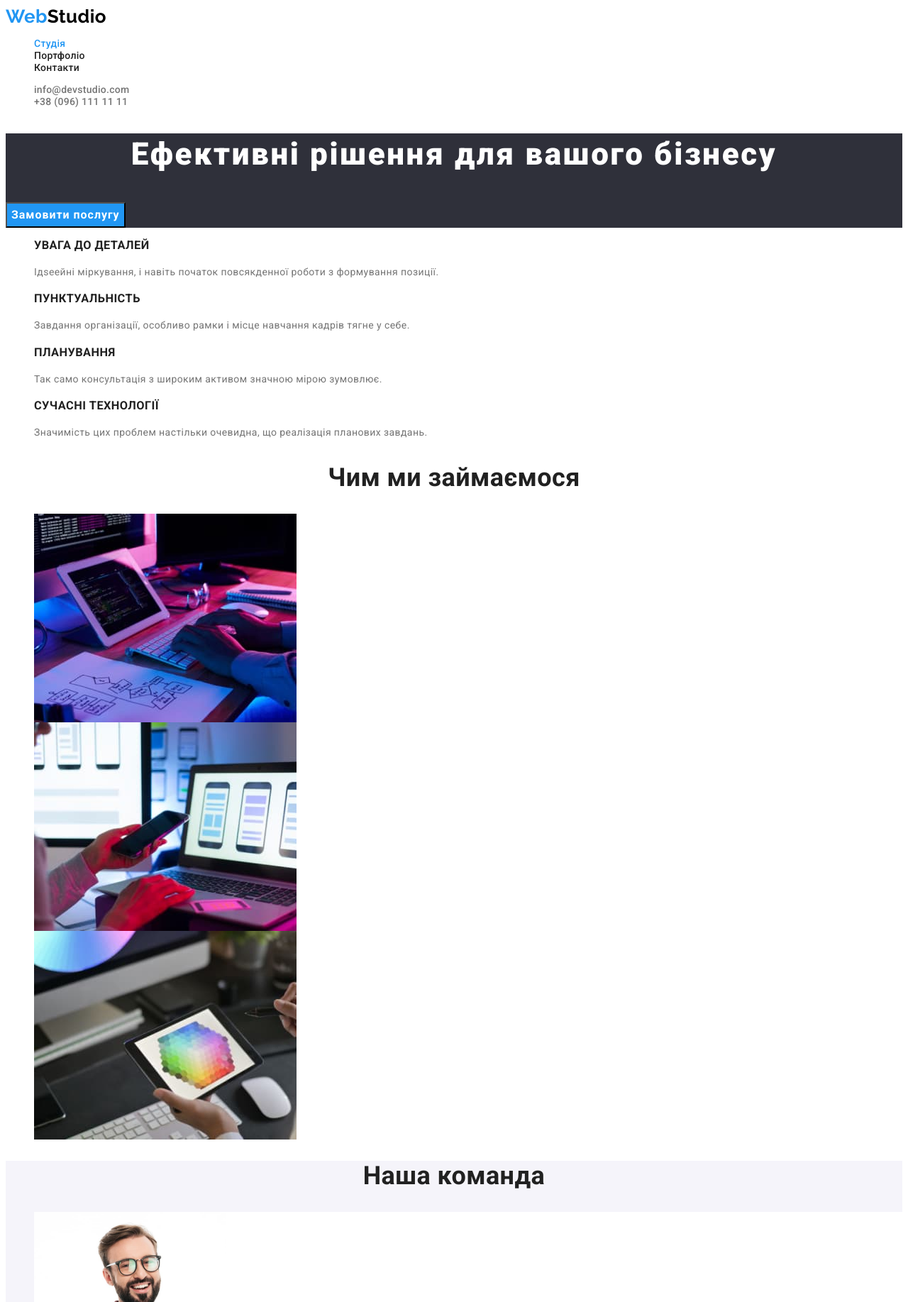
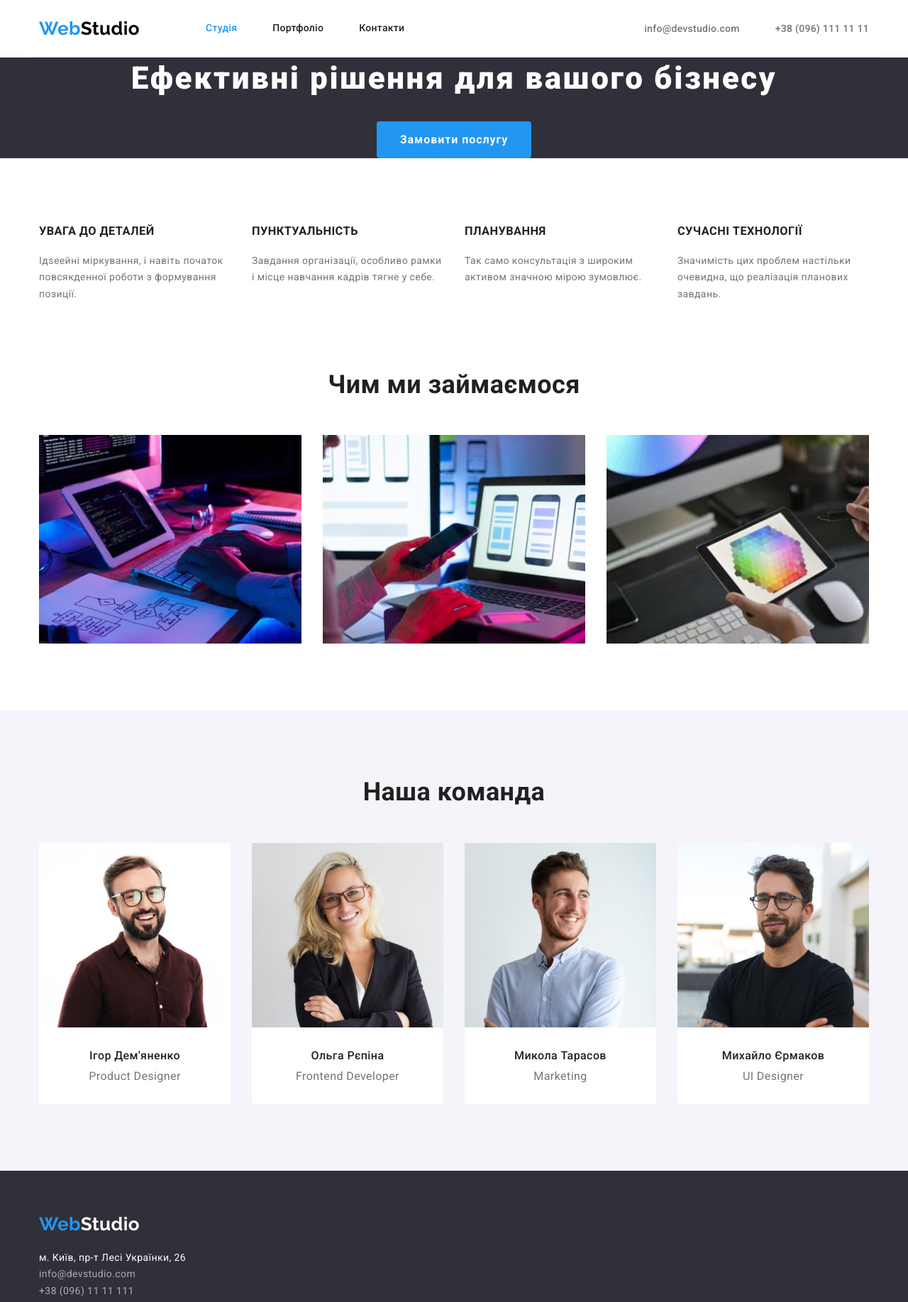
Before and after one commit to UlyanaMysakovets/goit-markup-hw-03, a plain HTML site: page index.html in a window 1280 px wide. Shown: the top 1835 px of the page at 71% size. Drawn offline with nearby package versions, Linux system fonts and the light colour scheme.

Commit message:
Внесла корективи
Додала флексбокси

```diff
--- a/css/styles.css
+++ b/css/styles.css
@@ -27,6 +27,21 @@
 
 }
 
+h1,
+h2,
+h3,
+h4,
+p {
+    margin-top: 0;
+    margin-bottom: 0;
+}
+
+ul,ol {
+    margin-top: 0;
+    margin-bottom: 0;
+    padding-left: 0;
+}
+
 body {
     background-color: #fff;
     color: var(--primary-text-color);
@@ -39,13 +54,7 @@ body {
     list-style: none;
 }
 
-.logo {
-    color: var(--logo-color);
-    font-family: Raleway, sans-serif;
-    font-weight: 700;
-    font-size: 26px;
-    line-height: 1.19;
-}
+
 
 .accent {
     color: var(--accent-color)
@@ -62,11 +71,49 @@ body {
 
 img {
     display: block;
+    max-width: 100%;
+    height: auto;
 }
 
+/* Header */
+.container {
+    width: 1200px;
+    margin-left: auto;
+    margin-right: auto;
+    padding-left: 15px;
+    padding-right: 15px;
+}
 
+.page-header-container {
+    display: flex;
+    border-bottom: 1px solid #ECECEC;
+}
+
+.page-nav {
+    display: flex;
+    align-items: center;
+}
+
+.menu-nav {
+    display: flex;
+    align-items: center;
+    column-gap: 50px;
+}
+
+.logo {
+    margin-right: 93px;
+    color: var(--logo-color);
+    font-family: Raleway, sans-serif;
+    font-weight: 700;
+    font-size: 26px;
+    line-height: 1.19;
+}
 
 .menu-nav .link {
+    display: block;
+    padding-top: 32px;
+    padding-bottom: 32px;
+
     color: var(--primary-text-color);
     font-weight: 500;
     font-size: 14px;
@@ -96,17 +143,30 @@ img {
     color: var(--accent-color);
 }
 
+.contacts {
+    display: flex;
+    margin-left: auto;
+    align-items: center;
+}
+
+.contacts .item + .item {
+    margin-left: 50px;
+}
+
 /* hero */
 .hero {
     background-color: var(--background-dark-color);
+    text-align: center;
 }
 .hero-title {
+    margin-bottom: 30px;
+
     color: var(--hero-title-color);
     font-family: 'Roboto';
     font-weight: 900;
     font-size: 44px;
     line-height: 1.36;
-    text-align: center;
+
     letter-spacing: 0.06em;
 }
 
@@ -124,7 +184,22 @@ img {
 }
 
 /* section */
+
+.section {
+    padding-top: 94px;
+}
+
+.benefit-list {
+    display: flex;
+    column-gap: 30px;
+    flex-wrap: wrap;
+}
+ .elements {
+  flex-basis: calc((100% - 90px) / 4);
+}
 .benefit-list .title {
+    margin-bottom: 10px;
+
     color: var(--primary-text-color);
     font-weight: 700;
     line-height: 1.14;
@@ -150,15 +225,53 @@ img {
     font-size: 16px;
     line-height: 1.19;
     text-align: center;
+
+}
+
+.team-list {
+    display: flex;
+    gap: 30px;
+    padding-bottom: 94px;
+    flex-wrap: wrap;
+}
+
+.imagine-fone {
+    flex-basis: calc((100% - 90px) / 4);
+    border-radius: 0px 0px 4px 4px;
+}
+
+.photo-cards {
+    padding-top: 30px;
+    padding-bottom: 30px;
+
+}
+
+.title {
+    padding-bottom: 10px;
 }
 
 .section-title {
+    margin-bottom: 50px;
+
     color: var(--primary-text-color);
     font-weight: 700;
     font-size: 36px;
     line-height: 1.17;
     text-align: center;
 }
+
+.foto-item {
+    display: flex;
+    gap: 30px;
+    padding-bottom: 94px;
+    flex-wrap: wrap;
+}
+
+.foto-elements {
+    flex-basis: calc((100% - 60px) / 3);
+}
+
+
 
 .imagine-fone {
     background-color: var(--hero-title-color);
@@ -178,6 +291,11 @@ img {
 }
 
 .button.primary {
+    border-radius: 4px;
+    padding: 10px 32px;
+    border: 1px solid transparent;
+
+
     color: var(--hero-title-color);
     background-color: var(--accent-color);
     font-weight: 700;
@@ -188,8 +306,14 @@ img {
 }
 
 /*Портфоліо */
-
+.portfolio-ikon {
+    display: flex;
+    justify-content: center;
+    padding-bottom: 50px;
+    column-gap: 8px;
+}
 .portfolio-title {
+    padding-bottom: 4px;
     color: var(--primary-text-color);
     font-weight: 700;
     font-size: 18px;
@@ -203,8 +327,23 @@ img {
     line-height: 1.86;
 }
 
+.portfolio-cards {
+    display: flex;
+    flex-wrap: wrap;
+    gap: 30px;
+    flex-basis: calc((100% - 60px) / 3);
+    padding-bottom: 94px;
+}
+
+.one-card {
+    padding: 20px 24px;
+    border: 1px solid #EEEEEE;
+}
 
 .portfolio-list {
+    padding: 6px 22px;
+    border: 1px solid transparent;
+
     font-family: Roboto, sans-serif;
     color: var(--primary-text-color);
     font-weight: 500;
@@ -228,6 +367,9 @@ img {
 
 .page-footer {
     background-color: var(--background-dark-color);
+    padding-top: 60px;
+    padding-bottom: 60px;
+
 }
 
 .logo-footer {
@@ -238,7 +380,13 @@ img {
     line-height: 1.19;
 }
 
+.adress-footer {
+    margin-top: 20px;
+}
+
 .footer-text {
+    padding-bottom: 9px;
+
     color: var(--hero-title-color);
     font-style: normal;
     line-height: 1.71;
--- a/index.html
+++ b/index.html
@@ -9,10 +9,12 @@
     <link rel="preconnect" href="https://fonts.gstatic.com" crossorigin>
     <link href="https://fonts.googleapis.com/css2?family=Raleway:wght@700&family=Roboto:wght@400;500;700;900&display=swap"
       rel="stylesheet">
+    <link rel="stylesheet" href="https://cdn.jsdelivr.net/npm/modern-normalize@1.1.0/modern-normalize.min.css">
     <link rel="stylesheet" href="./css/styles.css"/>
 </head>
 <body>
-    <header>
+    <header class="page-header">
+      <div class="container page-header-container">
        <nav class="page-nav">
          <a class="logo link" href="./index.html">
          <span class="accent">Web</span>Studio
@@ -26,10 +28,11 @@
        </nav>
 
        <ul class="contacts list">
-        <li><a href="mailto:info@devstudio.com" class="link">
+          <li class="item"><a href="mailto:info@devstudio.com" class="link">
             info@devstudio.com</a></li>
-        <li><a href="tel:+380961111111" class="link">+38 (096) 111 11 11</a></li>
+          <li class="item"><a href="tel:+380961111111" class="link">+38 (096) 111 11 11</a></li>
         </ul>
+      </div>
     </header>
 
     <main>
@@ -39,42 +42,45 @@
       </section>
 
       <section class="section">
+       <div class="container">
          <h2 class="section-title visually-hidden">Наші переваги</h2>
 
          <ul class="benefit-list list">
-          <li>
+          <li class="elements">
             <h3 class="title">УВАГА ДО ДЕТАЛЕЙ</h3>
             <p class="text">Ідseейні міркування, і навіть початок повсякденної роботи з формування позиції.</p>
           </li>
 
-          <li>
+          <li class="elements">
             <h3 class="title">ПУНКТУАЛЬНІСТЬ</h3>
             <p class="text">Завдання організації, особливо рамки і місце навчання кадрів тягне у себе.</p>
           </li>
 
-          <li>
+          <li class="elements">
             <h3 class="title">ПЛАНУВАННЯ</h3>
             <p class="text">Так само консультація з широким активом значною мірою зумовлює.</p>
           </li>
 
-          <li>
+          <li class="elements">
             <h3 class="title">СУЧАСНІ ТЕХНОЛОГІЇ</h3>
             <p class="text">Значимість цих проблем настільки очевидна, що реалізація планових завдань.</p>
           </li>
          </ul>
+       </div>
      </section>
 
      <section class="section">
+      <div class="container">
        <h2 class="section-title">Чим ми займаємося</h2>
-        <ul class="list">
-          <li>
+        <ul class="foto-item list">
+          <li class="foto-elements">
             <img src="./images/box1.jpg"
                  alt="Програмування"
                  width="370"
                  height="294"/>
           </li>
 
-          <li>
+          <li class="foto-elements">
             <img src="./images/img.jpg"
                 alt="Налаштування"
                 width="370"
@@ -82,7 +88,7 @@
                 />
           </li>
 
-          <li>
+          <li class="foto-elements">
             <img src="./images/box3.jpg"
                 alt="Тестування"
                 width="370"
@@ -90,9 +96,11 @@
               />
           </li>
        </ul>
+      </div>
      </section>
 
      <section class="section team">
+      <div class="container">
        <h2 class="section-title">Наша команда</h2>
        <ul class="team-list list">
          <li class="imagine-fone">
@@ -101,8 +109,10 @@
                 width="270"
                 height="260"
                 />
+            <div class="photo-cards">
              <p class="title">Ігор Дем'яненко</p>
              <p lang="en" class="text" >Product Designer</p>
+            </div>
          </li>
 
           <li class="imagine-fone">
@@ -111,8 +121,10 @@
                  width="270"
                  height="260"
                  />
+            <div class="photo-cards">
              <p class="title">Ольга Рєпіна</p>
              <p lang="en" class="text">Frontend Developer</p>
+            </div>
           </li>
 
           <li class="imagine-fone">
@@ -121,8 +133,10 @@
                   width="270"
                   height="260"
                />
+              <div class="photo-cards">
                <p class="title">Микола Тарасов</p>
                <p lang="en" class="text" >Marketing</p>
+              </div>
           </li>
 
           <li class="imagine-fone">
@@ -131,20 +145,23 @@
                   width="270"
                   height="260"
                   />
+            <div class="photo-cards">
               <p class="title">Михайло Єрмаков</p>
               <p lang="en" class="text">UI Designer</p>
+            </div>
           </li>
        </ul>
+      </div>
      </section>
     </main>
 
     <footer class="page-footer">
-
+       <div class="container">
          <a class="logo-footer link" href="./index.html">
           <span class="accent">Web</span>Studio
          </a>
 
-        <address>
+         <address class="adress-footer">
           <ul class="list">
            <li> <a href="https://goo.gl/maps/SrBp7D5WQ66ppwpE9"
             target="_blank" class="footer-text link">
@@ -153,6 +170,7 @@
            <li><a href="tel:+380961111111" class="footer-contact link">+38 (096) 11 11 111</a></li>
           </ul>
          </address>
+       </div>
     </footer>
 </body>
 </html>
```
Also changed, not shown: portfolio.html (+33 -7 lines). Lines whose indentation alone changed are shown as unchanged.
